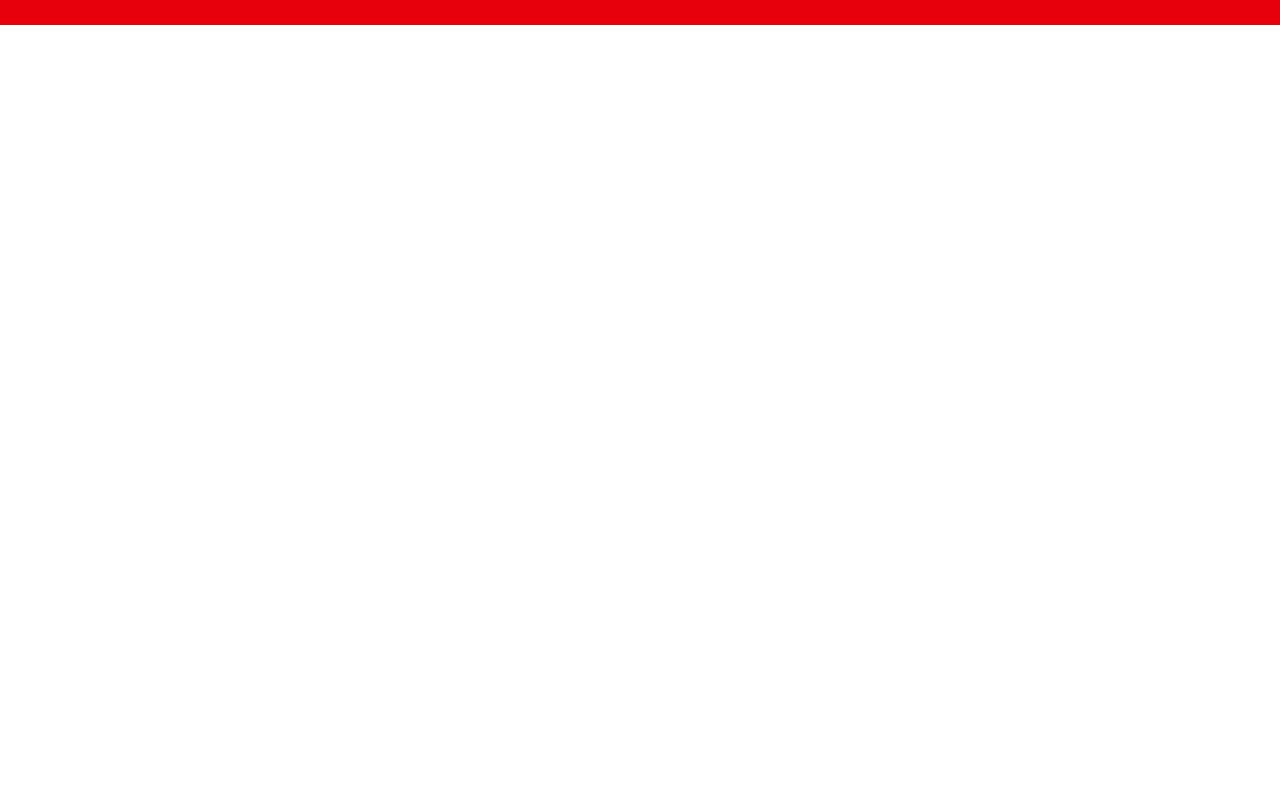
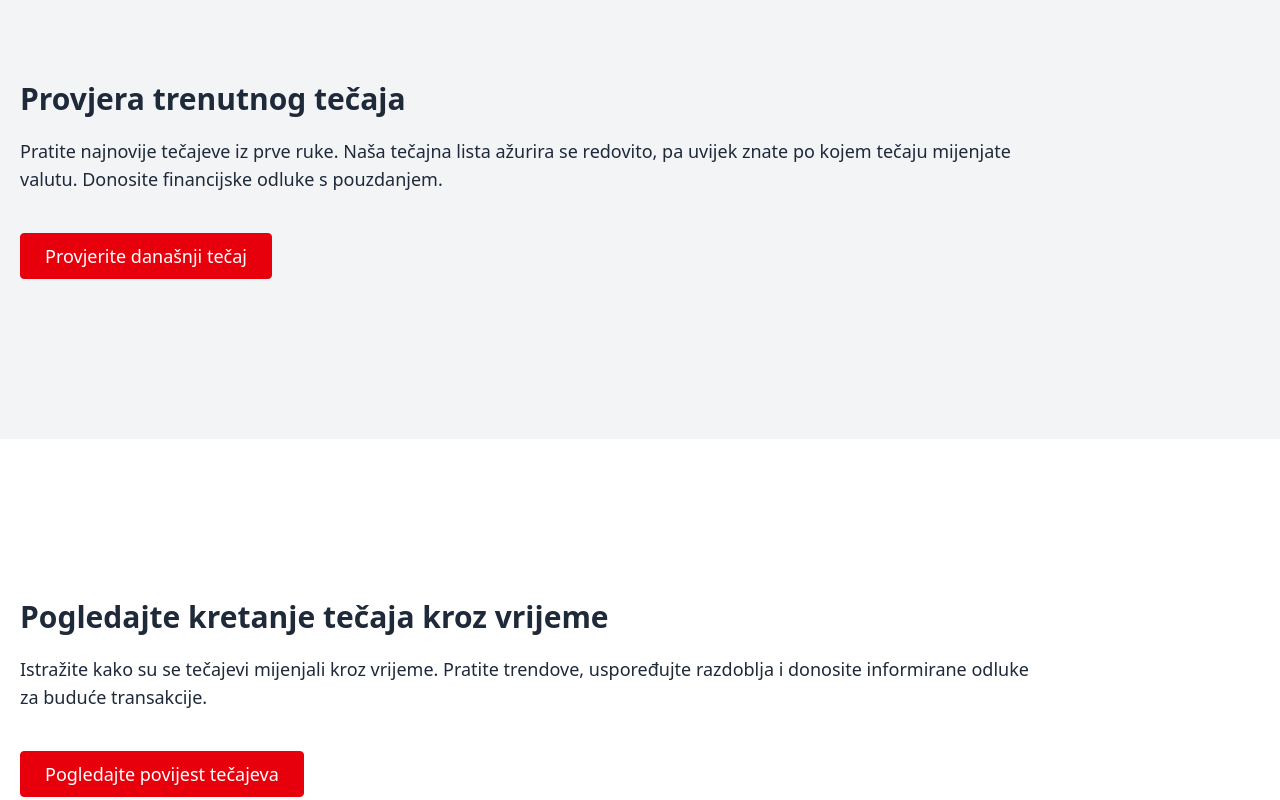
Before and after one commit to Zack1808/hnb_exchange_rate_lists, a React (Vite) app: page / in a window 1280 px wide. Shown: the part 980-1780 px from the top of the page. Before the commit the page ends 1005 px from the top, so only its background shows below. Built offline with nearby package versions, Linux system fonts and the light colour scheme.

Commit message:
feat(layout): create Container component and implement on home page

```diff
--- /dev/null
+++ b/src/components/layout/Container.tsx
@@ -0,0 +1,36 @@
+import React, { useMemo } from "react";
+
+export interface ContainerProps extends React.HTMLAttributes<HTMLElement> {
+  hasBackground?: boolean;
+  spacing?: "big" | "small" | "medium" | "none";
+}
+
+const Container = React.memo(
+  React.forwardRef<HTMLDivElement, ContainerProps>(
+    ({ children, hasBackground, spacing = "none" }, ref) => {
+      const sectionClassNames = useMemo(() => {
+        const spacingClass =
+          {
+            big: "py-28 md:py-40",
+            medium: "py-16 md:py-28",
+            small: "py-5",
+            none: "",
+          }[spacing] || "";
+
+        const backgroundClass = hasBackground ? "bg-gray-100" : "";
+
+        return `w-full px-5 flex justify-center ${spacingClass} ${backgroundClass}`.trim();
+      }, [spacing, hasBackground]);
+
+      return (
+        <section ref={ref} className={sectionClassNames}>
+          <article className="w-full md:max-w-screen-2xl flex flex-col gap-5 items-start">
+            {children}
+          </article>
+        </section>
+      );
+    }
+  )
+);
+
+export default Container;
--- a/src/pages/Home.tsx
+++ b/src/pages/Home.tsx
@@ -1,6 +1,7 @@
 import React, { useCallback, useEffect, useState } from "react";
 
 import Hero from "../components/layout/Hero";
+import Container from "../components/layout/Container";
 
 import Button from "../components/common/Button";
 import Chart from "../components/common/Chart";
@@ -82,6 +83,44 @@
           )}
         </div>
       </Hero>
+      <Container spacing="big" hasBackground className="scroll-mt-96">
+        <h2 className="text-3xl text-gray-800 font-semibold">
+          Provjera trenutnog tečaja
+        </h2>
+
+        <p className="text-lg text-gray-800 max-w-5xl">
+          Pratite najnovije tečajeve iz prve ruke. Naša tečajna lista ažurira se
+          redovito, pa uvijek znate po kojem tečaju mijenjate valutu. Donosite
+          financijske odluke s pouzdanjem.
+        </p>
+
+        <Button
+          to={`/tecaj?datum_primjene=2025-10-20`}
+          variant="primary"
+          className="mt-5"
+        >
+          Provjerite današnji tečaj
+        </Button>
+      </Container>
+      <Container spacing="big" className="scroll-mt-96">
+        <h2 className="text-3xl text-gray-800 font-semibold">
+          Pogledajte kretanje tečaja kroz vrijeme
+        </h2>
+
+        <p className="text-lg text-gray-800 max-w-5xl">
+          Istražite kako su se tečajevi mijenjali kroz vrijeme. Pratite
+          trendove, uspoređujte razdoblja i donosite informirane odluke za
+          buduće transakcije.
+        </p>
+
+        <Button
+          to={`/povijest?datum_primjene_od=2025-10-18&datum_primjene_do=2025-10-20`}
+          variant="primary"
+          className="mt-5"
+        >
+          Pogledajte povijest tečajeva
+        </Button>
+      </Container>
     </>
   );
 });
```
